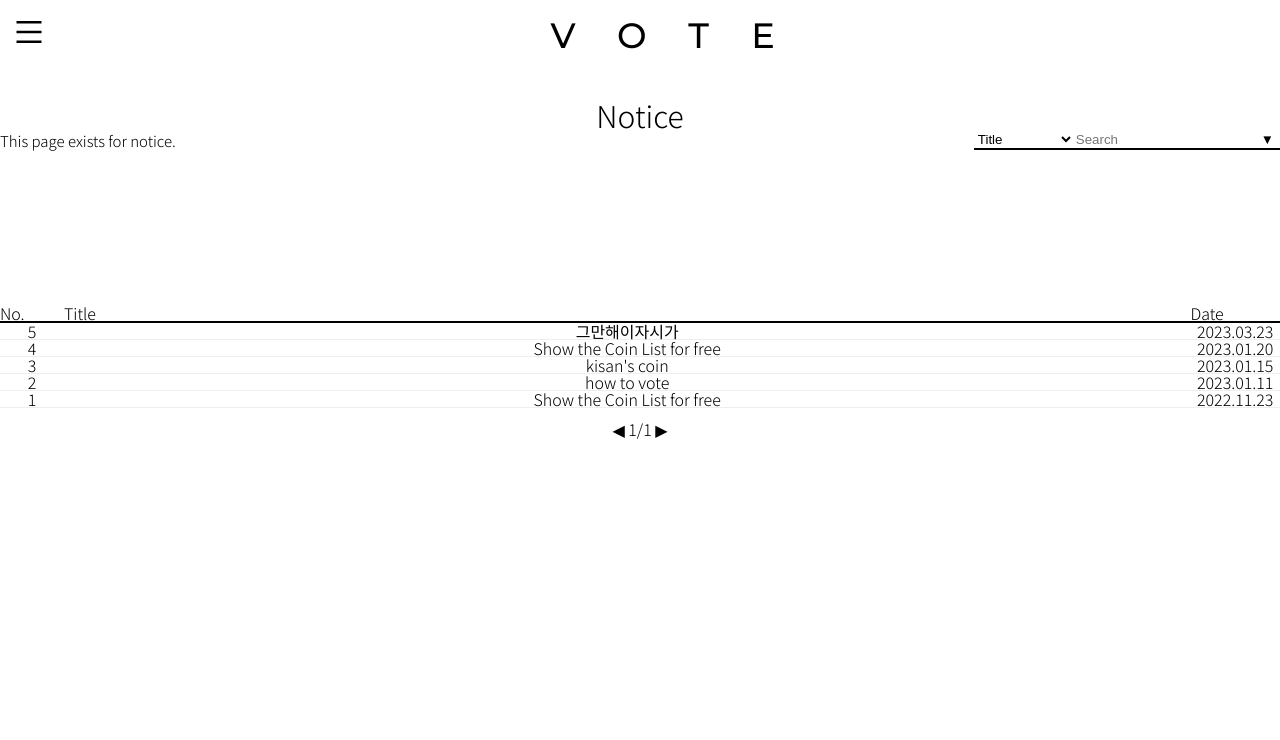
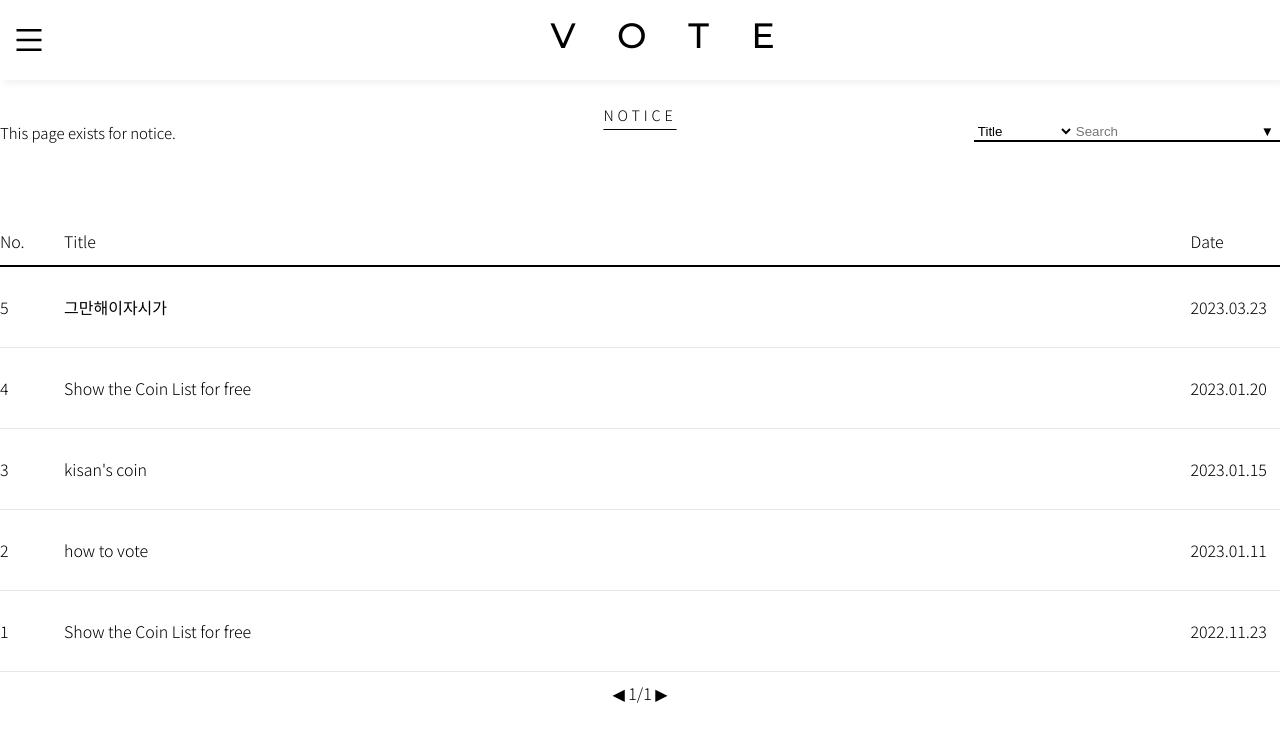
Before and after one commit to kylee9612/vote_front, a React (Create React App) app: page /notice in a window 1280 px wide. Shown: the top 740 px of the page. Built offline with nearby package versions, Linux system fonts and the light colour scheme.

Commit message:
[S] css 변경

```diff
--- a/src/components/Notice.js
+++ b/src/components/Notice.js
@@ -4,7 +4,7 @@ function Notice(props) {
     const notice = NoticeDummyList();
 
     return (
-        <section>
+        <section className={"content"}>
             {/*header*/}
             <div className="notice_header_wrap">
                 <div className="notice_header">
--- a/src/components/css/Notice.css
+++ b/src/components/css/Notice.css
@@ -11,7 +11,7 @@
     max-width: 1280px;
     display: flex;
     flex-direction: column;
-    margin:5rem auto;
+    margin:0 auto;
     position: relative;
 }
 /*.notice_header ::after{*/
@@ -27,9 +27,7 @@
 /*    transform-origin: left;*/
 
 /*}*/
-.notice_header_title{
-    font-size: 30px;
-}
+
 .notice_header_sub{
     font-size: 15px;
     display: flex;
@@ -56,17 +54,20 @@
     margin-right: auto;
     margin-left: auto;
     position: relative;
-    border-collapse: collapse
+    border-collapse: collapse;
+    text-align:left;
 }
 .notice_table th{
-    text-align: left;
+    /*text-align: center;*/
+    padding:1rem 0;
 }
 .notice_table_head {
     border-bottom: 2px solid #000;
 
 }
 .notice_table_body tr{
-    border-bottom: 1px solid #eee;
+    border-bottom: 1px solid #e7e7e7;
+    line-height: 5rem;
 }
 .page{
     text-align: center;
--- a/src/components/css/header.css
+++ b/src/components/css/header.css
@@ -1,7 +1,8 @@
 @import url('https://fonts.googleapis.com/css2?family=Montserrat:ital,wght@0,100;0,200;0,300;0,400;0,500;0,600;0,700;0,800;0,900;1,100;1,200;1,300;1,400;1,500;1,600;1,700;1,800;1,900&display=swap');
 header{
-    box-shadow: none;
-    padding:1rem 0;
+    /*box-shadow: none;*/
+    padding:2.5rem 0;
+    /*background: red;*/
 }
 h1 {
     cursor: pointer;
--- a/src/components/header.js
+++ b/src/components/header.js
@@ -16,12 +16,12 @@ function Header() {
     const { pathname } = useLocation();
     const Logo = styled.h1`
         color: ${(props) =>
-        (props.current ? "#fff":"#000")
-    };
+            (props.current ? "#fff":"#000")
+         };
     `;
 
     return(
-        <header>
+        <header className={"header"}>
             {/*<h1 onClick={toHome} current={pathname === "/"}>VOTE</h1>*/}
              <Logo onClick={toHome} current={pathname === "/"}>VOTE</Logo>
             <NavBar></NavBar>
--- a/src/components/navBar.js
+++ b/src/components/navBar.js
@@ -12,6 +12,7 @@ const NavTop = styled.div`
   // justify-content: flex-end;
   justify-content: right;
   position:fixed;
+  top:3%;
   button {
     background: transparent;
     border: none;
--- a/src/index.css
+++ b/src/index.css
@@ -82,3 +82,19 @@ header{
   left: 50%;
   transform: translate(-50%,-50%);
 }
+
+.content{
+  padding:5.5rem 0;
+}
+
+h2{
+  color: #000;
+  text-transform:uppercase;
+  letter-spacing: .3vw;
+
+  font-size: 1.13vw;
+
+  text-decoration: underline;
+  text-underline-offset: 0.5rem;
+
+}
```
